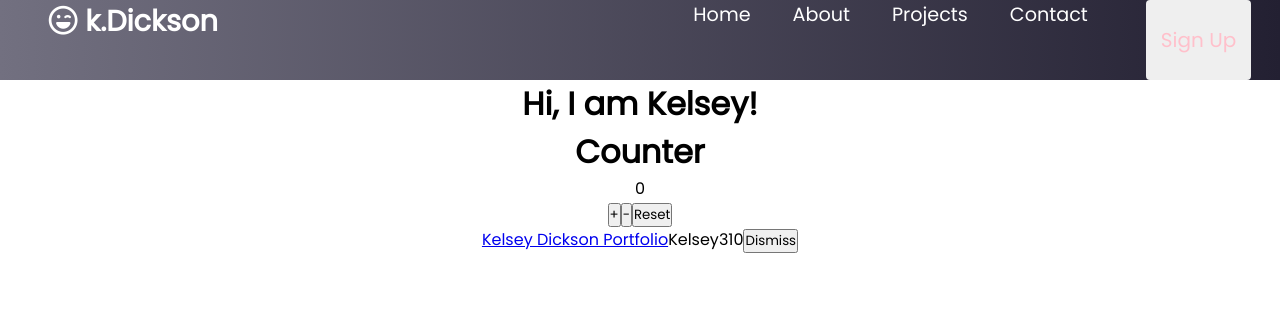
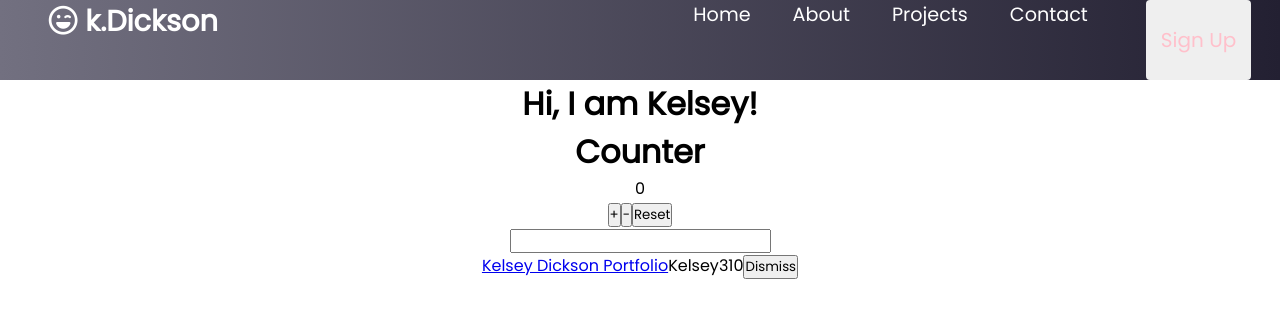
Before and after one commit to kelseyjdickson/playground-react, a React (Create React App) app: page / in a window 1280 px wide. Shown: the top 318 px of the page. Built offline with nearby package versions, Linux system fonts and the light colour scheme.

Commit message:
added input

```diff
--- a/src/App.js
+++ b/src/App.js
@@ -19,9 +19,11 @@ const list = [
 ];
 
 class App extends React.Component {
+
+
   state = {
     currentUser: null,
-    list: list
+    list
   };
 
 handleLogin = currentUser => {
@@ -36,11 +38,9 @@ handleLogin = currentUser => {
   const notId = item => item.objectID !==id
   const updatedList = this.state.list.filter(notId);
   this.setState({ list: updatedList}) ;
+     }
 
 
-
-
-  }
 
   render() {
 
@@ -50,6 +50,11 @@ handleLogin = currentUser => {
         <NavBar />
         <About />
         <LandingPage />
+        <form>
+          <input type="text"
+          onChange={this.onSearchChange}/>
+
+        </form>
         {this.state.list.map(item => {
           return (
             <div key={item.objectID}>
@@ -61,7 +66,7 @@ handleLogin = currentUser => {
               <span>{item.points}</span>
               <span>
                 <button
-                  onClick={() => this.onDismiss(item.objectID)}
+                  onClick= {()=> this.onDismiss(item.objectID)}
                   type="button"
                 >
                   Dismiss
```
